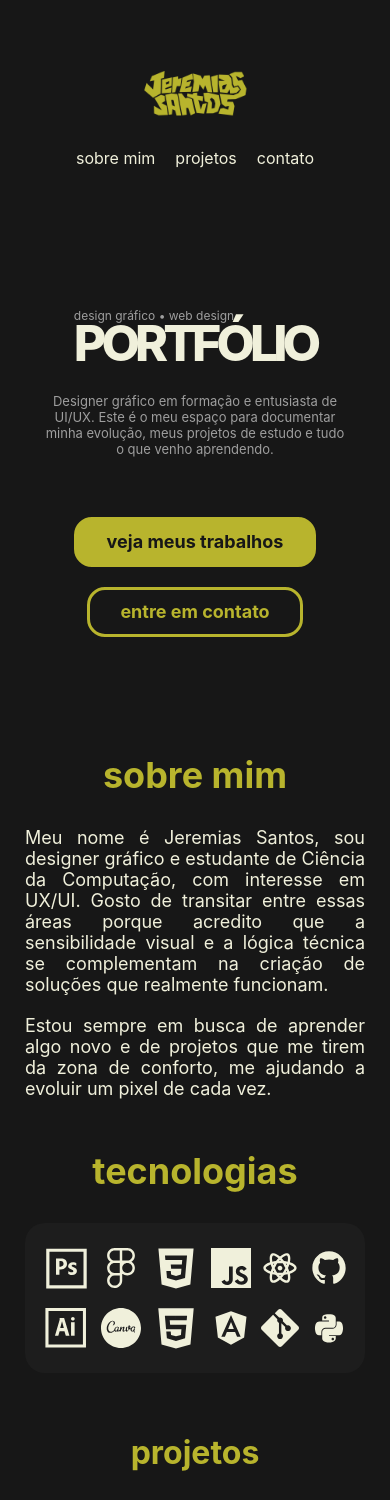
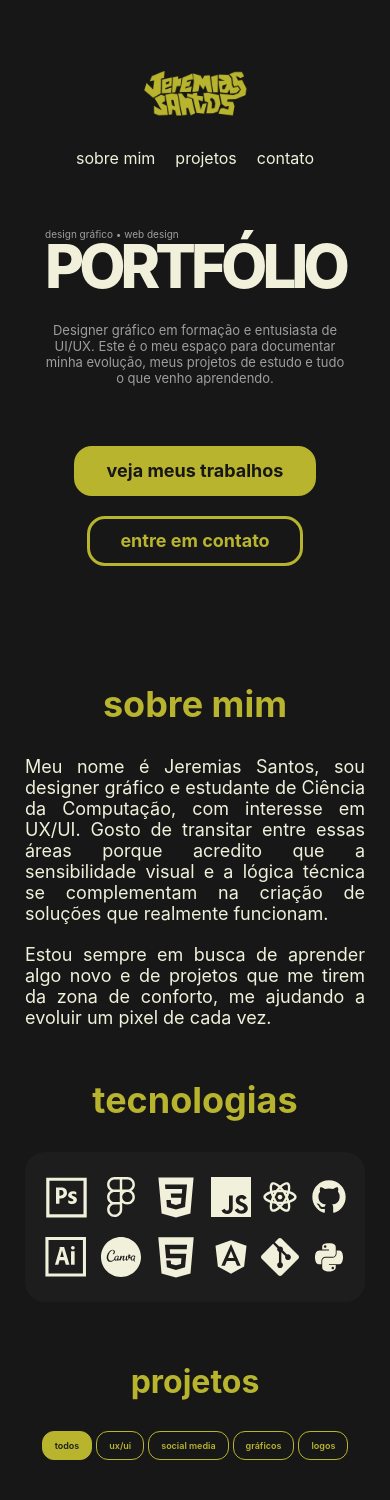
Before and after one commit to jeremiasvictor/portfolio, a React (Create React App) app: page / in a window 390 px wide. Shown: the top 1500 px of the page. Built offline with nearby package versions, Linux system fonts and the light colour scheme; a web font is replaced by a local one.

Commit message:
mobile visual fixes

```diff
--- a/src/pages/contact/Contact.module.css
+++ b/src/pages/contact/Contact.module.css
@@ -134,7 +134,7 @@
 
   .socialIcons {
     gap: 12px;
-    order: 2;
+    order: 1;
     width: 100%;
   }
 
@@ -147,7 +147,7 @@
   .backButton {
     width: 40px;
     height: 40px;
-    order: 1;
+    order: 2;
   }
 }
 
--- a/src/pages/home/Home.module.css
+++ b/src/pages/home/Home.module.css
@@ -161,10 +161,14 @@
     min-height: auto;
   }
 
+  .contentWrapper {
+    margin-top: 60px;
+  }
+
   .header {
     flex-direction: column;
     gap: 30px;
-    margin-bottom: 60px;
+    margin-bottom: 70px;
   }
 
   .headerNav {
@@ -217,11 +221,11 @@
   }
 
   .title {
-    font-size: 50px;
+    font-size: 60px;
   }
 
   .titleTag {
-    font-size: 12px;
+    font-size: 10px;
   }
 
   .description {
--- a/src/pages/projects/Projects.module.css
+++ b/src/pages/projects/Projects.module.css
@@ -173,16 +173,16 @@
   .tagsGroup {
     flex-wrap: wrap;
     max-width: 60%;
-    gap: 8px;
+    gap: 4px;
   }
 
   .tagsGroup p {
-    font-size: 12px;
+    font-size: 9px;
   }
 
   .projectBox {
     padding: 20px;
-    border-radius: 16px;
+    border-radius: 14px;
   }
 
   .projectBoxTitle {
```
